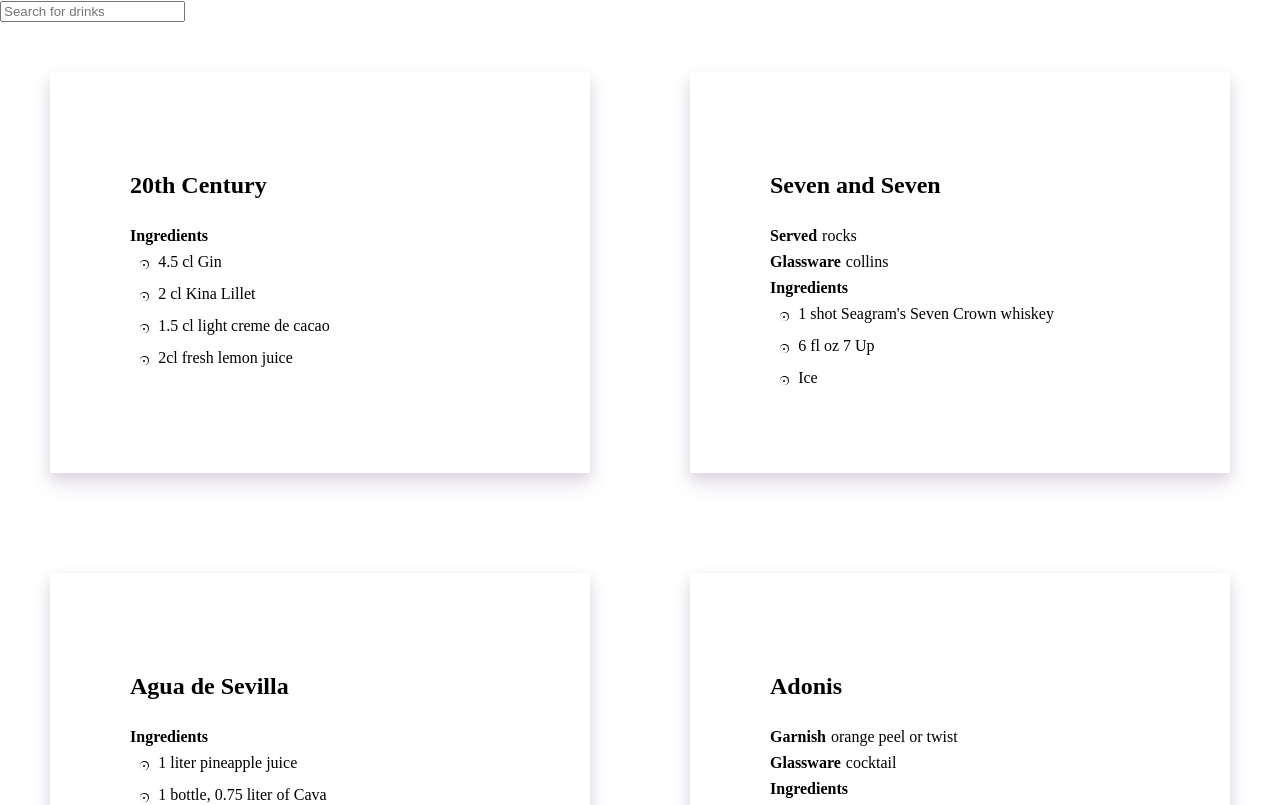
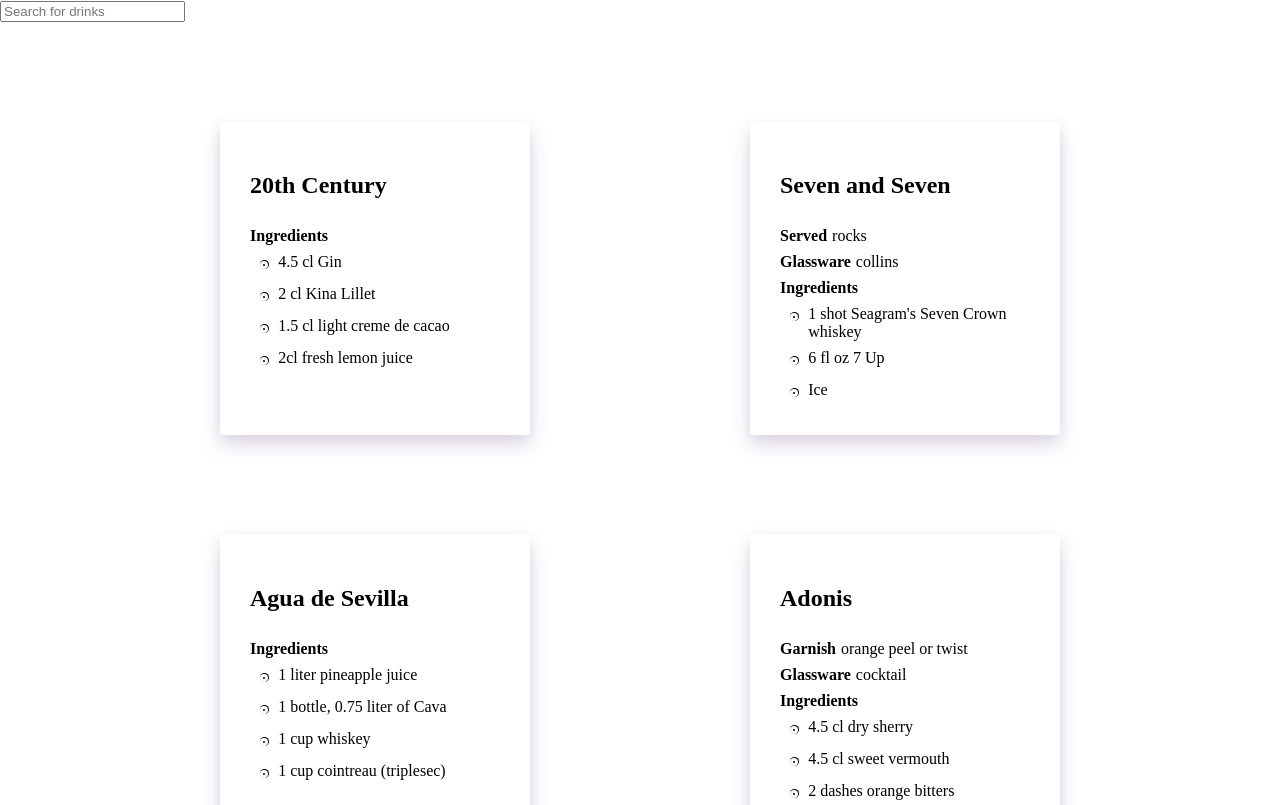
Before and after one commit to cmsparks/cocktail-db, a React (Create React App) app in the folder cocktail-web/: page / in a window 1280 px wide. Shown: the top 805 px of the page. Built offline with nearby package versions, Linux system fonts and the light colour scheme.

Commit message:
flex center tweak

```diff
--- a/cocktail-web/src/App.css
+++ b/cocktail-web/src/App.css
@@ -2,6 +2,9 @@
   display: flex;
   flex-direction: row;
   flex-wrap: wrap;
+  justify-content: space-evenly;
+  gap: 100px;
+  margin: 100px;
 }
 
 .cocktail {
@@ -9,9 +12,8 @@
   flex-direction: column;
   background-color: white;
   font-family: 'Avenir Next', 'Avenir';
-  width: 380px;
-  margin: 50px;
-  padding: 80px;
+  width: 250px;
+  padding: 30px;
   background: #FFFFFF;
   box-shadow: 0px 4px 10px rgba(121, 121, 121, 0.1), 0px 10px 20px #E2DBE8;
 }
```
